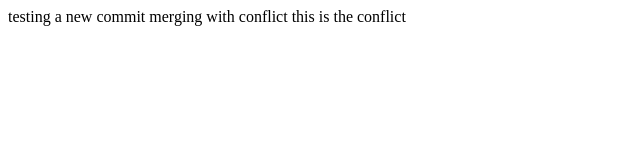
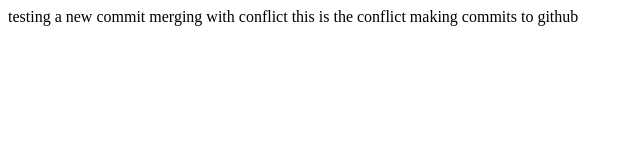
Before and after one commit to gbsorensen/git-test, a plain HTML site: page index.html in a window 1280 px wide. Shown: the whole page, without its empty margins (0-640 px from the left). Drawn offline with Linux system fonts and the light colour scheme.

Commit message:
new line for github repo

```diff
--- a/index.html
+++ b/index.html
@@ -9,5 +9,7 @@
     testing a new commit
     merging with conflict
     this is the conflict
+    making commits to github
+
 </body>
 </html>
```
